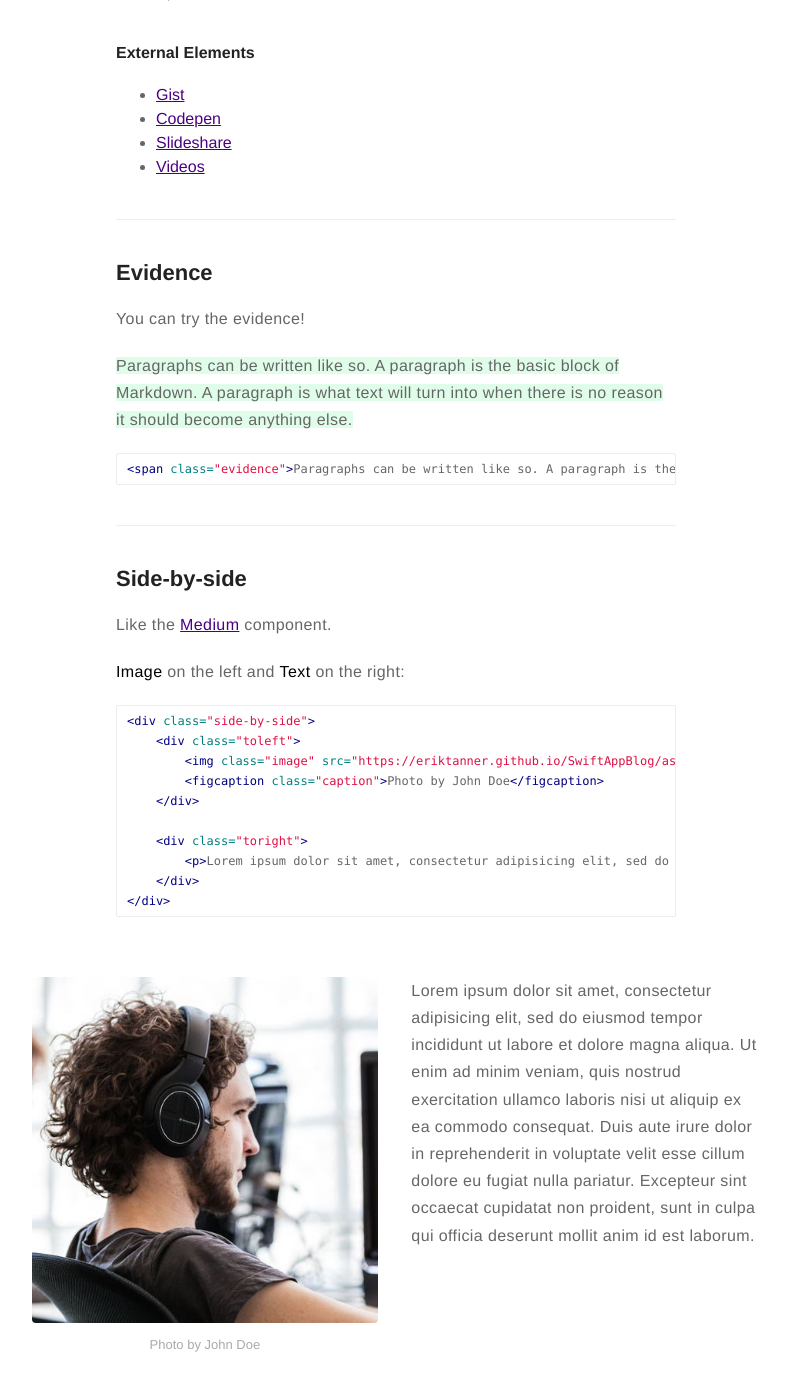
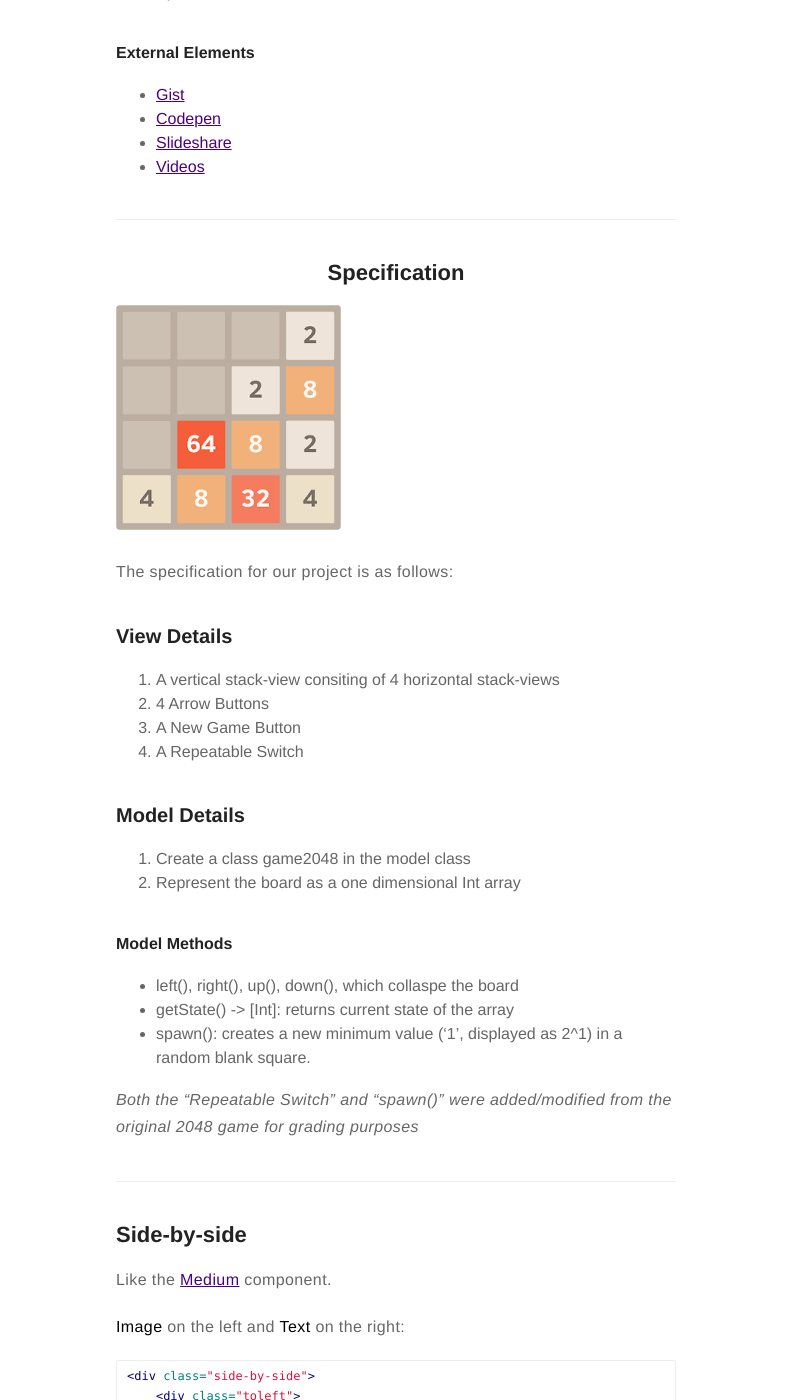
Before and after one commit to eriktanner/SwiftAppBlog, a Jekyll site: the page built from _posts/2019-02-22-2048.markdown, in a window 1280 px wide and 1400 px high, scrolled down 1010 px. Shown: the whole window, without its empty margins (244-1031 px from the left). Built offline with Jekyll 4.4.1, drawn with Linux system fonts in a browser that asks for light colours; comment, search, counter and statistics services are not loaded; some of the changed text lies outside the part shown.

Commit message:
top image

```diff
--- a/_posts/2019-02-22-2048.markdown
+++ b/_posts/2019-02-22-2048.markdown
@@ -25,7 +25,7 @@ description: Remake of popular game app, 2048
 The first class project for CMSC436 was to recreate the popular mobile game 2048, a game compared to the popular mobile game Flappy Bird for its virality. The game is played on a 4x4 grid with every turn resulting in a new 2 or 4 tile to be created on random blank tile. The game is played by collasping rows or columns of tiles together in a direction, combining like values. The goal is to reach the 2048 tile before the board fills up and can no longer be collasped.
 
 #### Especial Elements
-- [Evidence](#evidence)
+- [Specification](#specification)
 - [Side-by-Side](#side-by-side)
 - [Star](#star)
 - [Especial Breaker](#especial-breaker)
@@ -39,15 +39,28 @@ The first class project for CMSC436 was to recreate the popular mobile game 2048
 
 ---
 
-## Evidence
+## Specification
+{: style="text-align:center"}
+![Markdowm Image][7]
 
-You can try the evidence!
+The specification for our project is as follows:
+### View Details
+1. A vertical stack-view consiting of 4 horizontal stack-views
+2. 4 Arrow Buttons
+3. A New Game Button
+4. A Repeatable Switch
 
-<span class="evidence">Paragraphs can be written like so. A paragraph is the basic block of Markdown. A paragraph is what text will turn into when there is no reason it should become anything else.</span>
+### Model Details
+1. Create a class game2048 in the model class
+2. Represent the board as a one dimensional Int array
 
-{% highlight html %}
-<span class="evidence">Paragraphs can be written like so. A paragraph is the basic block of Markdown. A paragraph is what text will turn into when there is no reason it should become anything else.</span>
-{% endhighlight %}
+
+#### Model Methods
+* left(), right(), up(), down(), which collaspe the board
+* getState() -> [Int]: returns current state of the array
+* spawn(): creates a new minimum value ('1', displayed as 2^1) in a random blank square.
+
+*Both the "Repeatable Switch" and "spawn()" were added/modified from the original 2048 game for grading purposes*
 
 ---
 
@@ -203,5 +216,4 @@ Do you want some videos? Youtube, Vimeo or Vevo? Copy the embed code and paste o
 [6]: http://kune.fr/wp-content/uploads/2013/10/ghost-blog.jpg
 
 [7]: https://eriktanner.github.io/SwiftAppBlog/assets/images/official2048square.png
-[8]: https://eriktanner.github.io/SwiftAppBlog/assets/images/profile.jpg
-[9]: https://eriktanner.github.io/SwiftAppBlog/assets/images/official2048.jpg
+[8]: https://eriktanner.github.io/SwiftAppBlog/assets/images/spec2048.jpg
```
Also changed, not shown: assets/images/spec2048.jpg (added).
